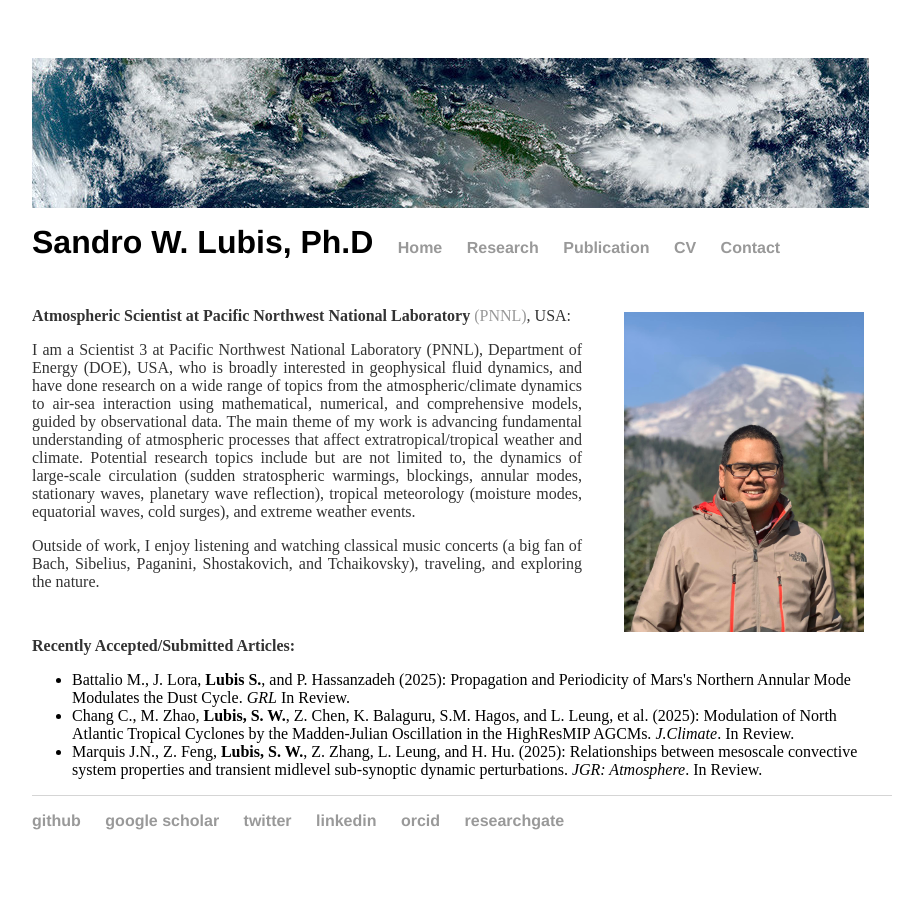
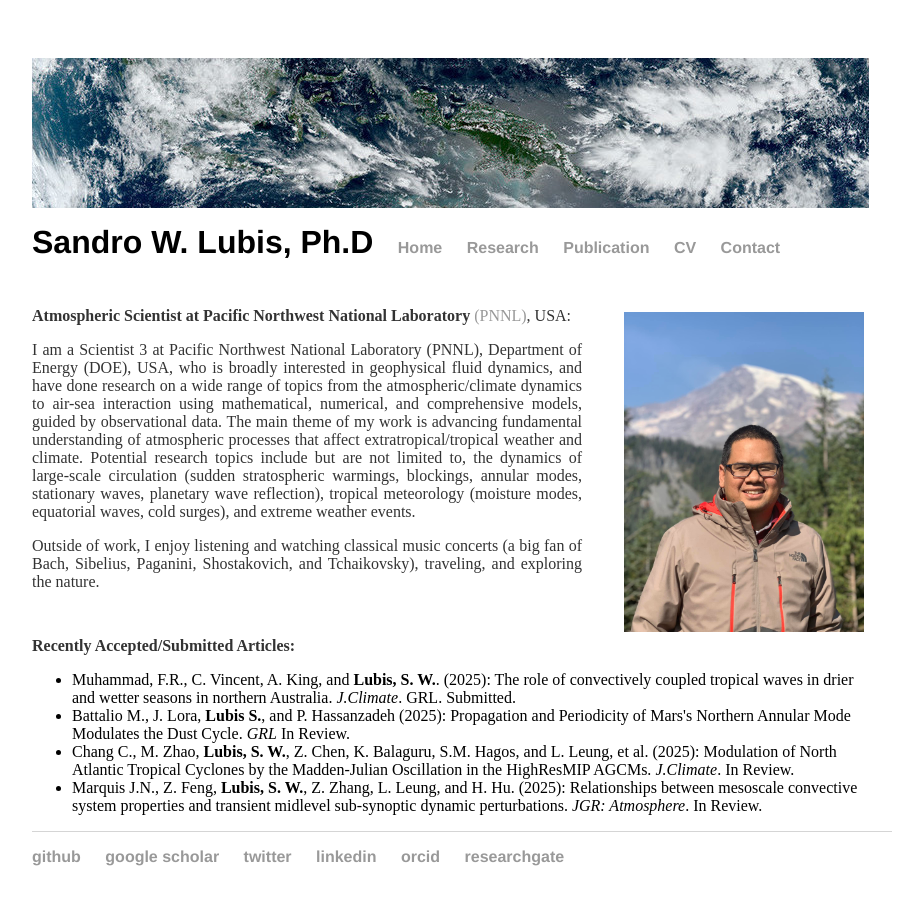
Before and after one commit to sandrolubis/sandrolubis.github.io, a Jekyll site: the page built from index.html, in a window 1280 px wide. Shown: the whole page, without its empty margins (276-1199 px from the left). Built offline with Jekyll 4.4.1, drawn with Linux system fonts in a browser that asks for light colours.

Commit message:
Update index.html

```diff
--- a/index.html
+++ b/index.html
@@ -46,6 +46,7 @@ div.relative {
 
 	<p class="ex", style="padding-top:30px"><font size=3><b>Recently Accepted/Submitted Articles:</b></p>
 		<ul class="ex">
+		<li> Muhammad, F.R., C. Vincent, A. King, and <b>Lubis, S. W.</b>. (2025): The role of convectively coupled tropical waves in drier and wetter seasons in northern Australia. <i>J.Climate</i>. GRL. Submitted.</li>
 		<li> Battalio M., J. Lora,  <b>Lubis S.</b>, and P. Hassanzadeh (2025): Propagation and Periodicity of Mars's Northern Annular Mode Modulates the Dust Cycle. <i>GRL</i> In Review.</li>
 		<li> Chang C., M. Zhao, <b>Lubis, S. W.</b>, Z. Chen, K. Balaguru, S.M. Hagos, and L. Leung, et al. (2025): Modulation of North Atlantic Tropical Cyclones by the Madden-Julian Oscillation in the HighResMIP AGCMs. <i>J.Climate</i>. In Review.</li>
 		<li> Marquis J.N., Z. Feng, <b>Lubis, S. W.</b>, Z. Zhang, L. Leung, and H. Hu. (2025): Relationships between mesoscale convective system properties and transient midlevel sub-synoptic dynamic perturbations. <i>JGR: Atmosphere</i>. In Review.</li>
```
